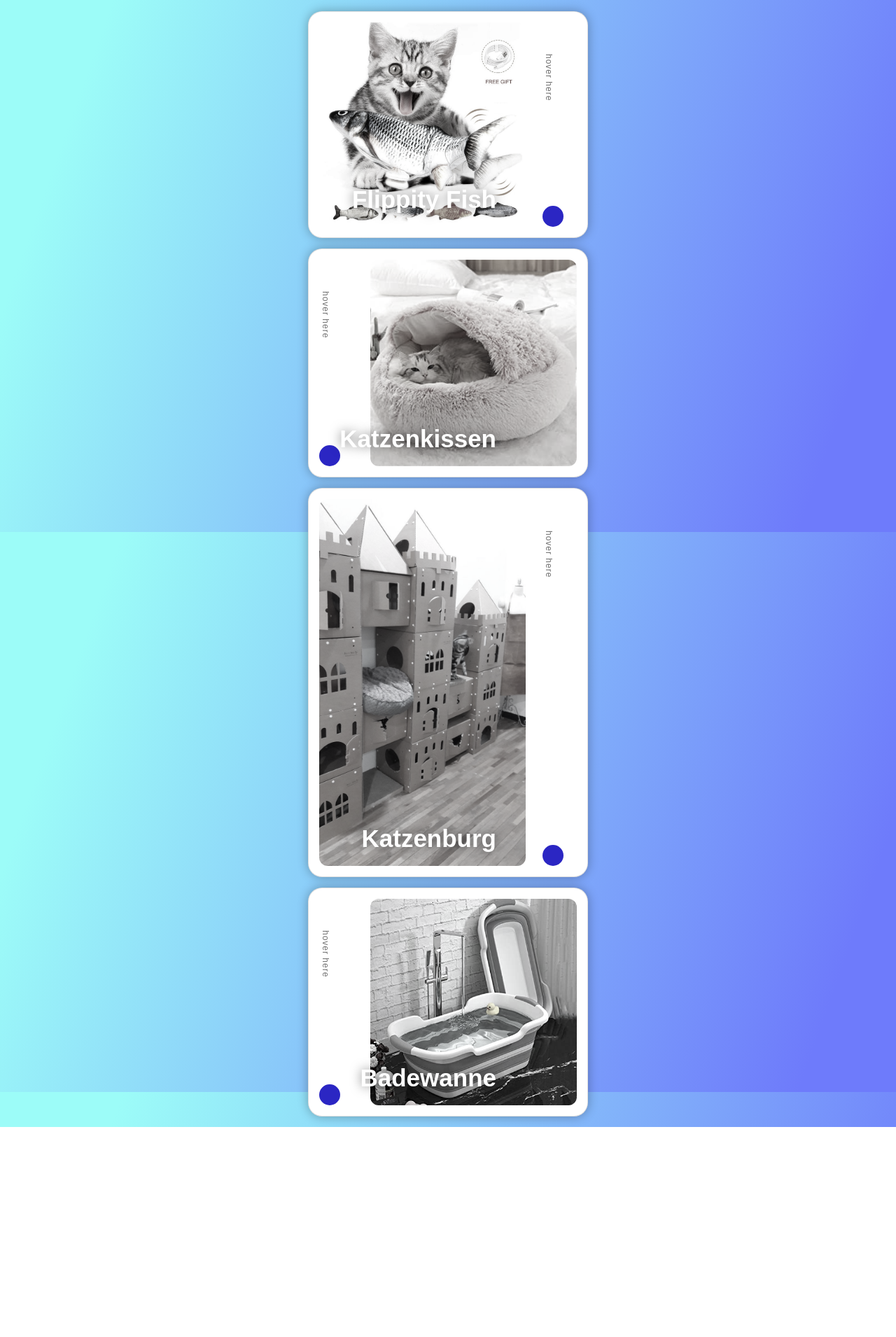
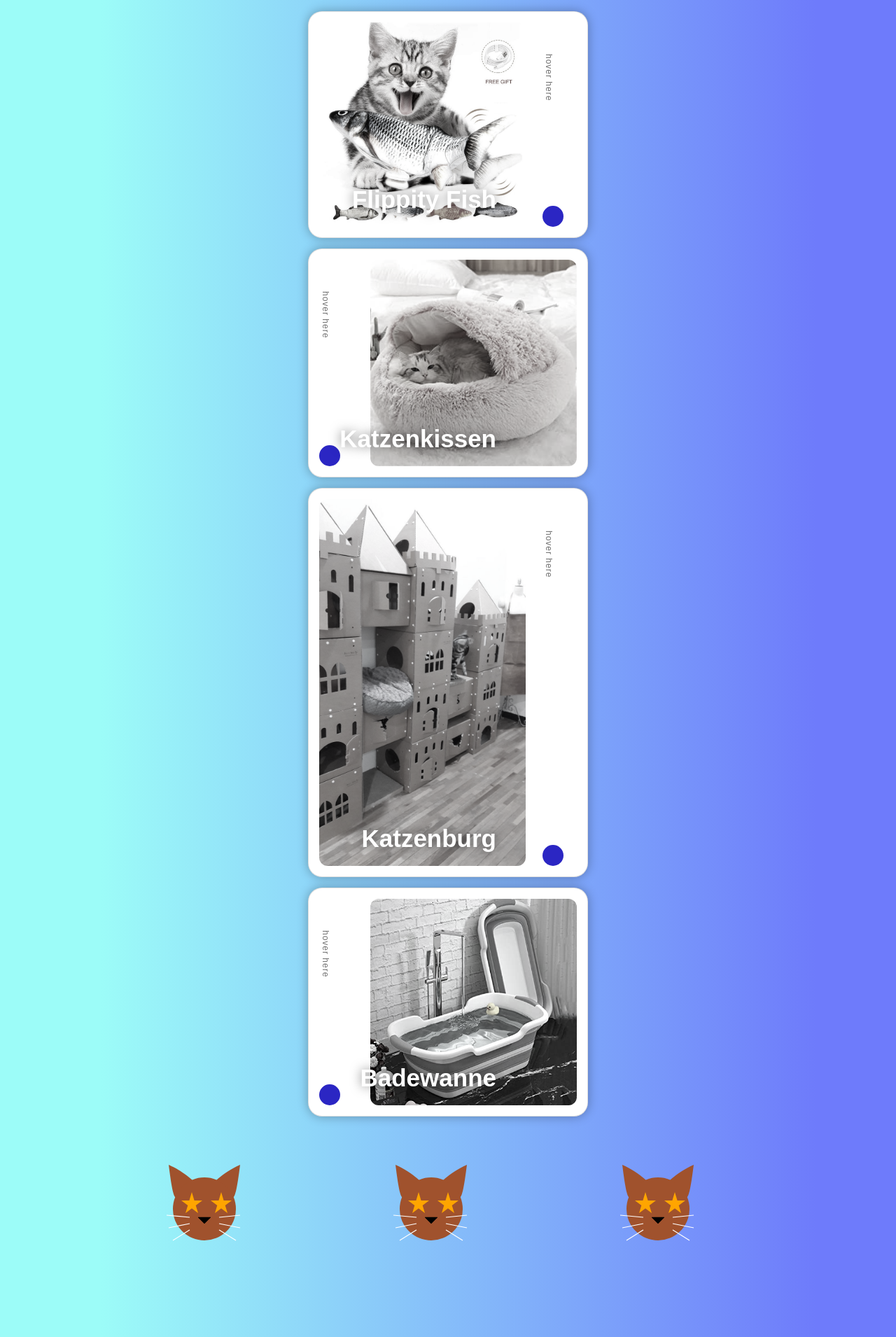
Before and after one commit to Desi7/cat-animierte-website, a React (Create React App) app: page / in a window 1280 px wide. Shown: the part 40-1950 px from the top of the page at 70% size. Before the commit the page ends 1650 px from the top, so only its background shows below. Built offline with nearby package versions, Linux system fonts and the light colour scheme.

Commit message:
add kitties

```diff
--- a/src/App.js
+++ b/src/App.js
@@ -76,7 +76,17 @@ export default function App() {
                     <h3>Badewanne</h3>
                 </Card>
             </div>
-            <KittyIcon/>
+            <Row>
+                <Col>
+                    <KittyIcon/>
+                </Col>
+                <Col>
+                    <KittyIcon/>
+                </Col>
+                <Col>
+                    <KittyIcon/>
+                </Col>
+            </Row>
             {/*3 Katzenköpfe(svg) mit Text "wow" und Sterne-Augen tanzen am Ende (mit Musik / mit Musiknoten)*/}
 
         </div>
--- a/src/KittyIcon.js
+++ b/src/KittyIcon.js
@@ -1,6 +1,7 @@
 export default function KittyIcon() {
     return (
-        <svg width="500" height="500" xmlns="http://www.w3.org/2000/svg" viewBox="-250 -250 500 500">
+        <div>
+            <svg width="300" height="300" xmlns="http://www.w3.org/2000/svg" viewBox="-250 -250 500 500">
                 <g transform="translate(-255 -300)">
                     <path d="M 130 140
                             C 150 300 150 160 200 190
@@ -29,8 +30,10 @@ export default function KittyIcon() {
                 </g>
 
                 <g>
-                <polygon transform="translate(-250 -295)" points="180,200 165,250 205,220 155,220 195,250" fill="orange"/>
-                <polygon transform="translate(-250 -295)" points="250,200 235,250 275,220 225,220 265,250" fill="orange"/>
+                    <polygon transform="translate(-250 -295)" points="180,200 165,250 205,220 155,220 195,250"
+                             fill="orange"/>
+                    <polygon transform="translate(-250 -295)" points="250,200 235,250 275,220 225,220 265,250"
+                             fill="orange"/>
                     <animateTransform
                         attributeName="transform"
                         type="scale"
@@ -40,5 +43,6 @@ export default function KittyIcon() {
                     </animateTransform>
                 </g>
             </svg>
+        </div>
     )
 }
--- a/src/index.css
+++ b/src/index.css
@@ -5,7 +5,7 @@ body {
     sans-serif;
   -webkit-font-smoothing: antialiased;
   -moz-osx-font-smoothing: grayscale;
-   background-image: linear-gradient( 109.6deg, rgba(156,252,248,1) 11.2%, rgba(110,123,251,1) 91.1% );
+   background-image: linear-gradient( 90deg, rgba(156,252,248,1) 11.2%, rgba(110,123,251,1) 91.1% );
 }
 
 code {
```
Lines whose indentation alone changed are shown as unchanged.
